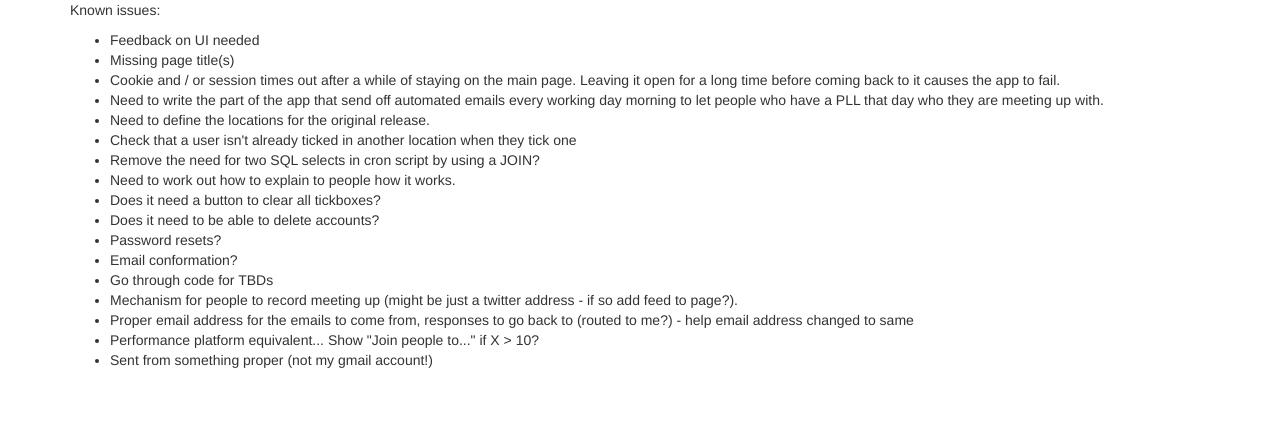
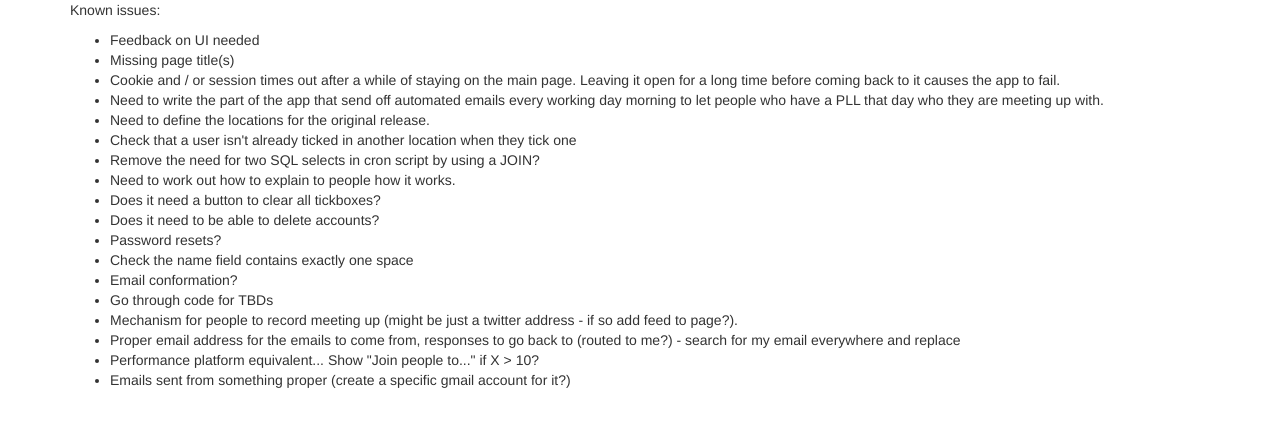
Before and after one commit to cholten99/Pot-Luck-Lunches, a PHP site: page /intro.php in a window 1280 px wide. Shown: the part 276-703 px from the top of the page. Run offline with PHP 8.4, Linux system fonts and the light colour scheme; some libraries are stand-ins or nearby versions.

Commit message:
Bug fixes

```diff
--- a/intro.php
+++ b/intro.php
@@ -33,12 +33,13 @@
         <li>Does it need a button to clear all tickboxes?
         <li>Does it need to be able to delete accounts?
         <li>Password resets?
+        <li>Check the name field contains exactly one space
         <li>Email conformation?
         <li>Go through code for TBDs
         <li>Mechanism for people to record meeting up (might be just a twitter address - if so add feed to page?).
-        <li>Proper email address for the emails to come from, responses to go back to (routed to me?) - help email address changed to same
+        <li>Proper email address for the emails to come from, responses to go back to (routed to me?) - search for my email everywhere and replace
         <li>Performance platform equivalent... Show "Join <x> people to..." if X > 10?
-        <li>Sent from something proper (not my gmail account!)
+        <li>Emails sent from something proper (create a specific gmail account for it?)
       </ul>
 
     </div>
--- a/main.php
+++ b/main.php
@@ -42,11 +42,11 @@
       $( document ).ready(function() {
 
         $(':checkbox').change(function() {
+          // Asside - setting a variable called "location" seems to have the same effect as PHP header("location: ...");
+          var plllocation = $("#PLLLocation").val();
           var $this = $(this);
           var val = $this.attr('id');
           if ($this.is(':checked')) {
-            // Asside - setting a variable called "location" seems to have the same effect as PHP header("location: ...");
-            plllocation = $("#PLLLocation").val();
             $.post('process_date.php', { box_status: "checked", id : id, location : plllocation, date : val});
           } else {
             $.post('process_date.php', { box_status: "unchecked", id : id, location : plllocation, date : val});
--- a/process_edit_user.php
+++ b/process_edit_user.php
@@ -5,7 +5,7 @@
   $pllname = $_POST['PLLName'];
   $pllemail = $_POST['PLLEmail'];
   $pllpassword = $_POST['PLLPassword'];
-  $pllpassword_hash = md5($password);
+  $pllpassword_hash = md5($pllpassword);
   $plllocation = $_POST['PLLLocation'];
 
   $id = $_SESSION['id'];
--- a/testFile.txt
+++ b/testFile.txt
@@ -0,0 +1,3 @@
+One!
+Two!
+Three!
```
Also changed, not shown: process_date.php (+18 -5 lines).
